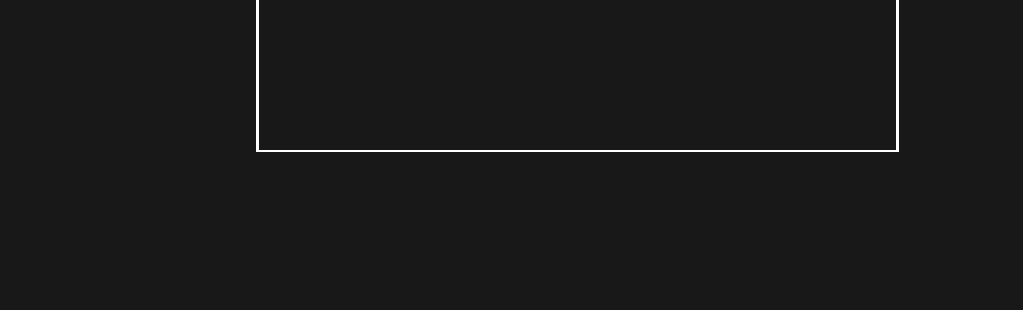
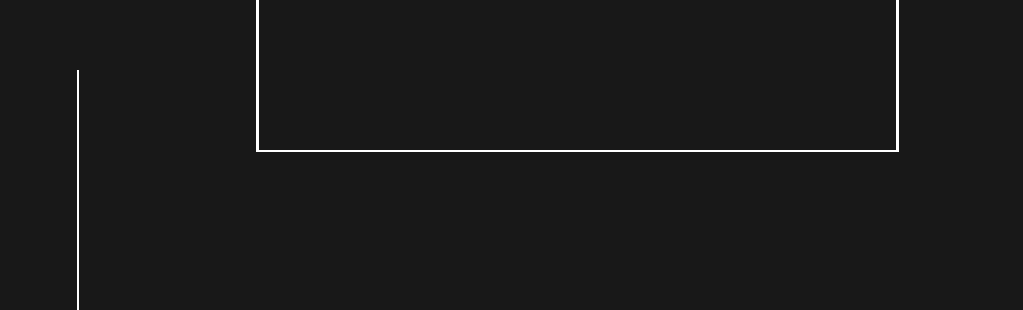
Before and after one commit to nopunindented/Portfolio, a React (Create React App) app in the folder portfolio/: page / in a window 1280 px wide. Shown: the part 490-800 px from the top of the page, without its empty margins (0-1023 px from the left). Built offline with nearby package versions, Linux system fonts and the light colour scheme; a web font is replaced by a local one.

Commit message:
"lines finished"

```diff
--- a/portfolio/src/index.css
+++ b/portfolio/src/index.css
@@ -127,3 +127,21 @@ code {
     width: 50.2%;
   }
 }
+
+.growinglinefive {
+  width: 0.2%;
+  bottom: 0%; /* Adjust the bottom position to start from the bottom */
+  left: 6%;
+  height: 0;
+  background-color: #ffffff;
+  animation: growLineFive 1s ease forwards;
+  position: absolute;
+  transform-origin: bottom; /* Keep the transformation origin at the bottom */
+}
+
+@keyframes growLineFive {
+  to {
+    height: 30%;
+    transform: scaleY(1);
+  }
+}
--- a/portfolio/src/pages/Home.js
+++ b/portfolio/src/pages/Home.js
@@ -11,6 +11,7 @@ export default function HomePage() {
             <div class="growinglinetwo"/>
             <div class="growinglinethree"/>
             <div class="growinglinefour"/>
+            <div class="growinglinefive"/>
         </div>
     )
 }
```
